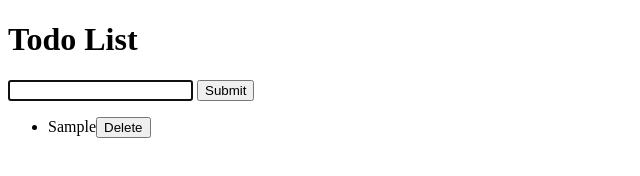
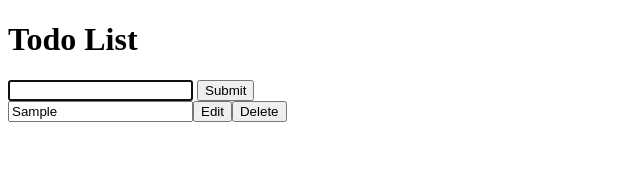
Before and after one commit to VshaunR/SBA-3, a plain HTML site: page index.html in a window 1280 px wide. Both pictures are taken after typing "Sample" into the empty fields and a click on the input 225 px from the left and 90 px from the top of the page. Shown: the whole page, without its empty margins (0-640 px from the left). Drawn offline with Linux system fonts and the light colour scheme.

Commit message:
changed ul to form, li to input,button to submit

```diff
--- a/index.html
+++ b/index.html
@@ -18,9 +18,11 @@
         <input id ="user-input" type="text">
         <input type="submit" >
       </form>
-      <ul id="todo-list">
+      <form id="todo-list">
+            <div class="list">
 
-      </ul>
+            </div>
+      </form>
     </div>
   </main>
 </div>
--- a/scripts/script.js
+++ b/scripts/script.js
@@ -25,35 +25,79 @@ todoForm.addEventListener('submit',(e)=>{
 
 let count=0;
 function add(userInput){
+  let list = document.querySelector('list');
+  let entry = document.createElement('input');
+  let edit = document.createElement('input');
+  let del = document.createElement('input');
+  entry.value = userInput;
+// list.setAttribute('id',count);
+edit.setAttribute('type','submit');
+edit.setAttribute('value','Edit');
+del.setAttribute('type','submit');
+del.setAttribute('value','Delete');
+del.setAttribute('class',count);
+edit.setAttribute('class',count);
+entry.setAttribute('class',count);
+todoList.appendChild(entry);
+todoList.appendChild(edit);
+todoList.appendChild(del);
 
-let li= document.createElement('li');
-let del = document.createElement('button');
-del.textContent= 'Delete';
-del.setAttribute('class',count);
-li.setAttribute('class',count);
-let listId ;
-let delId
-console.log(delId,listId)
-li.textContent= userInput
-todoList.appendChild(li)
-li.appendChild(del);
- count ++
+count++;
+todoList.addEventListener('click',(e)=>{
+  e.preventDefault();
 
- delList(del,li)
+})
+
+delList(del,entry,edit)
+// let li= document.createElement('li');
+// let edit = document.createElement('button');
+// let del = document.createElement('button');
+
+// del.textContent= 'Delete';
+// edit.textContent= 'Edit';
+// del.setAttribute('class',count);
+// edit.setAttribute('class',count);
+// li.setAttribute('class',count);
+// let listId ;
+// let delId
+// console.log(delId,listId)
+// li.textContent= userInput
+// todoList.appendChild(li)
+// li.appendChild(edit);
+// li.appendChild(del);
+
+//  count ++
+//   editInput(edit,li)
+//   delList(del,li)
 
 }
 
-function delList(del,li){
+function delList(del,entry,edit){
   del.addEventListener('click',(e)=>{
     // console.log(e.target.parentElement.className)
-    let parentClass=li.className;
-    console.log(li.className)
+    let parentClass=entry.className;
+    console.log(entry.className)
     let childClass=e.target.className;
     console.log(e.target.className)
     if(parentClass==childClass){
         del.remove(del)
-        li.remove(li)
+        entry.remove(entry)
+        edit.remove(edit)
+    }
+  });
+};
+
+
+function editList(del,entry,edit){
+  edit.addEventListener('click',(e)=>{
+    // console.log(e.target.parentElement.className)
+    let parentClass=entry.className;
+    console.log(entry.className)
+    let childClass=e.target.className;
+    console.log(e.target.className)
+    if(parentClass==childClass){
+      entry.value= userInput
 
     }
   });
-}
+};
```
